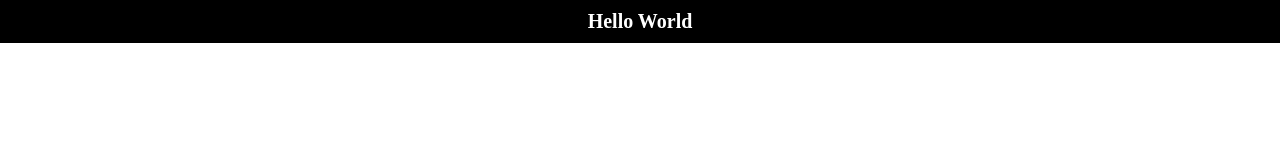
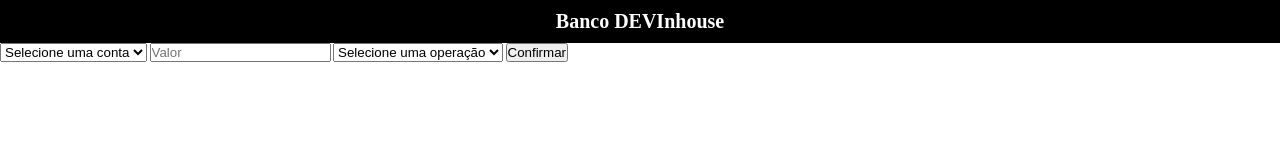
Before and after one commit to Marcelo-Lecampos/DevinHouse, a plain HTML site: page semana 4/1 ao 7/index.html in a window 1280 px wide. Drawn offline with Linux system fonts and the light colour scheme.

Commit message:
Criado inputs no arquivo html

```diff
--- a/semana 4/1 ao 7/index.html
+++ b/semana 4/1 ao 7/index.html
@@ -8,14 +8,27 @@
     <link rel="stylesheet" href="style.css">
 </head>
 <body>
-    <h1>Hello World</h1>
-    <!-- Vamos criar a estrutura inicial do projeto para desenvolvimento do sistema de conta bancária.
+    <h1>Banco DEVInhouse</h1>
 
-    Crie um arquivo index.html com a estrutura básica do html adicionando o título do seu sistema (escolha o nome que quiser)
-    Crie um arquivo index.js e adicione ele o link dele no arquivo index.html
-    Caso queira estilizar e deixar sua página lindona crie um index.css e adicione o link dele no html
-    Realize o commit no github dessa parte
+    <form  method="post">
+        <select name="conta">
+            <option value="">Selecione uma conta</option>
+            <option value="1">Conta 1</option>
+            <option value="2">Conta 2</option>
+            <option value="3">Conta 3</option>
+            <option value="4">Conta 4</option>
+            <option value="5">Conta 5</option>
+            <option value="6">Conta 6</option>
+            <option value="7">Conta 7</option>
+        </select>
+        <input type="text" name="valor" placeholder="Valor">
+        <select name="operacao">
+            <option value="">Selecione uma operação</option>
+            <option value="sacar">Sacar</option>
+            <option value="depositar">Depositar</option>
+        </select>
+        <button type="submit">Confirmar</button>
+    </form>
 
- -->
 </body>
 </html>
```
